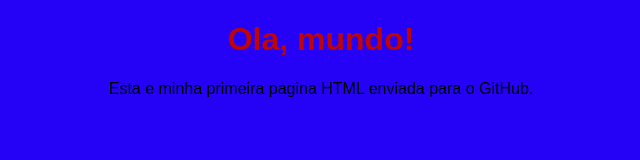
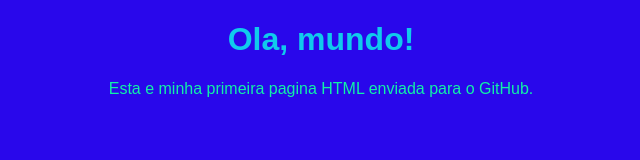
Before and after one commit to DaviHunters/atividade-html-css, a plain HTML site: page index.html in a window 1280 px wide. Shown: the whole page, without its empty margins (319-959 px from the left). Drawn offline with Linux system fonts and the light colour scheme.

Commit message:
Update background and text colors in CSS
Changed the body background color and h1 text color for a refreshed look. Added styles for paragraph elements, including a new color and font size.

```diff
--- a/style.css
+++ b/style.css
@@ -1,8 +1,12 @@
 body {
- background-color: #2501f5;
+ background-color: #2907eb;
  font-family: Arial, sans-serif;
  text-align: center;
 }
 h1 {
- color: rgb(192, 4, 4);
+ color: rgb(16, 203, 236);
 }
+p{
+ color:#11f1a7;
+ font-size:antiquewhite;
+}
```
